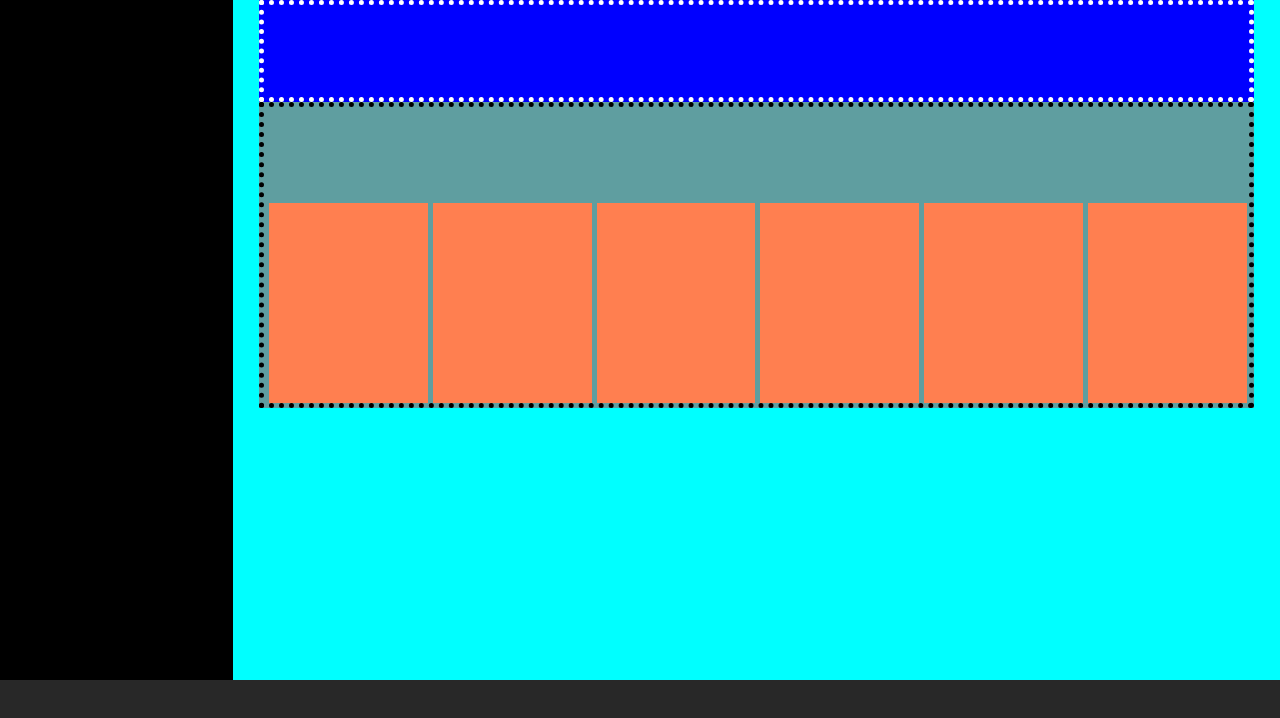
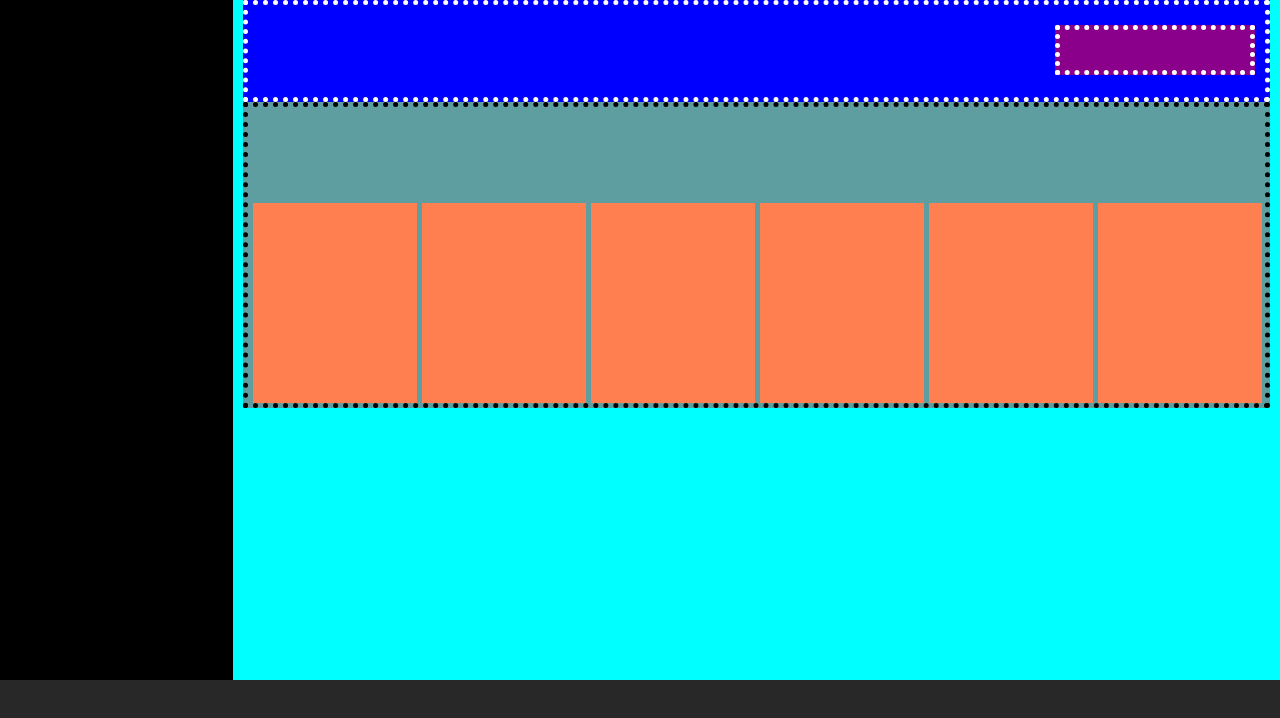
Before and after one commit to TommasoBernardo/html-css-spotifyweb, a plain HTML site: page index.html in a window 1280 px wide. Drawn offline with Linux system fonts and the light colour scheme.

Commit message:
upgrade button

```diff
--- a/index.html
+++ b/index.html
@@ -14,7 +14,10 @@
 
         <main>
             <article class="container">
-                <div class="upgrade"></div>
+                <div class="upgrade">
+                    <div class="button">
+                    </div>
+                </div>
                 <div class="principal flex space-between">
                     <nav></nav>
 
--- a/style.css
+++ b/style.css
@@ -32,7 +32,7 @@
 
 /* CLASSI MAIN */
 .container{
-    width: 95%;
+    width: 98%;
     height: 100%;
     margin: 0 auto;
 }
@@ -42,6 +42,17 @@
     width: 100%;
     height: 15%;
     border: 5px dotted white;
+    position: relative;
+}
+
+.button{
+    width: 200px;
+    height: 50px;
+    background-color: darkmagenta;
+    border: 5px dotted white;
+    position: absolute;
+    top: 20px;
+    right: 10px;
 }
 
 .principal div{
```
